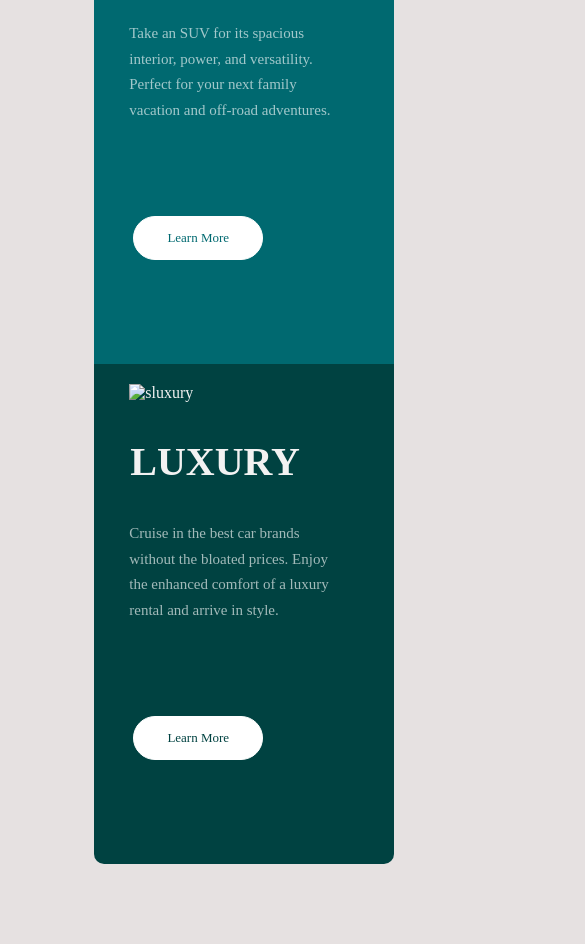
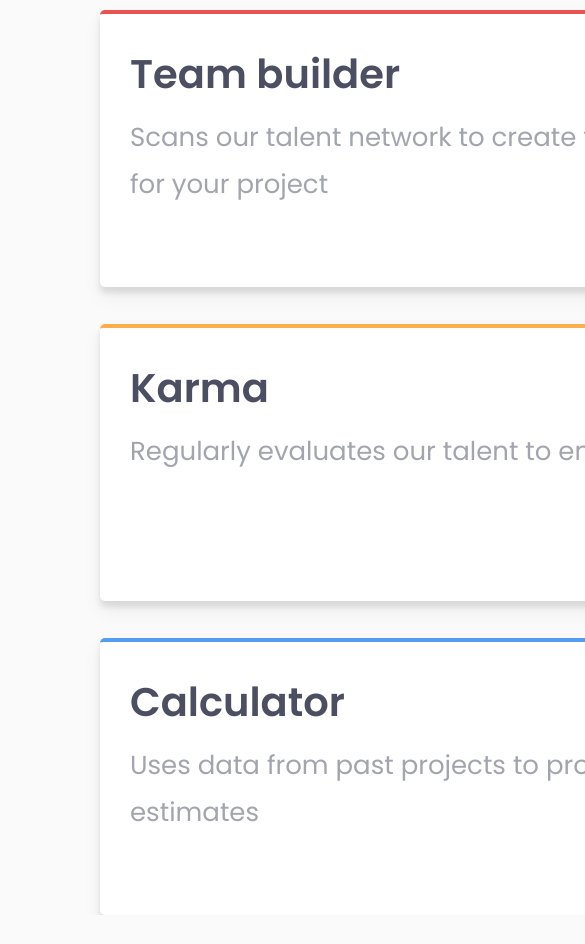
Before and after one commit to elianiubo/Four-card-feature-section, a plain HTML site: page index.html in a window 390 px wide. Shown: the part 700-1644 px from the top of the page, 585 px wide, since content can reach past the window. After the commit the page ends 1615 px from the top, so only its background shows below. Drawn offline with Linux system fonts and the light colour scheme; a web font is replaced by a local one.

Commit message:
Add files via upload

```diff
--- a/index.html
+++ b/index.html
@@ -1,39 +1,65 @@
 <!DOCTYPE html>
 <html lang="en">
 <head>
-    <meta charset="UTF-8">
-    <meta http-equiv="X-UA-Compatible" content="IE=edge">
-    <meta name="viewport" content="width=device-width, initial-scale=1.0">
-    <title>3 column</title>
-    <link rel="icon" type="image/png" href="favicon-32x32.png">
-    <link rel="stylesheet" href="styles.css">
-    <link rel="stylesheet" href="responsive.css">
+  <meta charset="UTF-8">
+  <meta name="viewport" content="width=device-width, initial-scale=1.0"> <!-- displays site properly based on user's device -->
+
+  <link rel="icon" type="image/png" sizes="32x32" href="./images/favicon-32x32.png">
+  <link rel="stylesheet" href="styles.css">
+ <!-- <link rel="stylesheet" href="responsive.css">-->
+  <link rel="preconnect" href="https://fonts.gstatic.com">
+<link href="https://fonts.googleapis.com/css2?family=Poppins:wght@200;400;600&display=swap" rel="stylesheet">
+
+  <title>Frontend Mentor | Four card feature section</title>
 </head>
 <body>
-    <div id="wrap-box">
-        <div id="sedans-box">
-            <img src="icon-sedans.svg" alt="sedans">
-            <h4>Sedans</h3>
-            <p> Choose a sedan for its affordability and excellent fuel economy. Ideal for cruising in the city
-                or on your next road trip.</p>
-                <a href="#">Learn More</a>
+  <div id="wrap">
+  <div id="head">
+  <h1 class="first-title">Reliable, efficient delivery </h1>
+    <h1 class="second-title"> Powered by Technology</h1>
+    <p class="subtitle"> Our Artificial Intelligence powered tools use millions of project data <br> points
+       to ensure that your project is successful</p></div>
+<div class="clearfix"></div>
+      <div id="containers">
+        <div class="supervisor">
+          <h2 class="h2-style">Supervisors</h2>
+          <p class="p-style">Monitors activity to identify project roadblocks</p>
+          <img class="img" src="images/icon-supervisor.svg" alt="supervisor">
         </div>
+        <div class="team-builder">
+          <h2 class="h2-style">Team builder</h2>
+          <p class="p-style">Scans our talent network to create the optimal team for your project</p>
+          <img class="img" src="images/icon-team-builder.svg" alt="team-builder">
+        </div>
+        <div class="clearfix"></div>
+        <div class="karma">
+          <h2 class="h2-style">Karma</h2>
+          <p class="p-style">Regularly evaluates our talent to ensure quality</p>
+          <img  class="img" src="images/icon-karma.svg" alt="karma">
+        </div>
+        <div class="calculator">
+          <h2 class="h2-style">Calculator</h2>
+          <p class="p-style">Uses data from past projects to provide better delivery estimates</p>
+          <img class="img"  src="images/icon-calculator.svg" alt="calculator">
+        </div>
+      </div>
+    </div>
+</div>
+<!--
+  Reliable, efficient delivery
+  Powered by Technology
 
-        <div id="suvs-box">
-            <img src="icon-suvs.svg" alt="suvs">
-            <h4>SUVs</h3>
-            <p> Take an SUV for its spacious interior, power, and versatility. Perfect for your next family vacation
-                and off-road adventures.</p>
-                <a href="#">Learn More</a>
-        </div>
+  Our Artificial Intelligence powered tools use millions of project data points
+  to ensure that your project is successful
 
-        <div id="luxury-box">
-            <img src="icon-luxury.svg" alt="sluxury">
-            <h4>Luxury</h3>
-            <p> Cruise in the best car brands without the bloated prices. Enjoy the enhanced comfort of a luxury
-                rental and arrive in style.</p>
-                <a href="#">Learn More</a>
-        </div>
-    </div>
-</body>
-</html>
+  Supervisor
+  Monitors activity to identify project roadblocks
+
+  Team Builder
+  Scans our talent network to create the optimal team for your project
+
+  Karma
+  Regularly evaluates our talent to ensure quality
+
+  Calculator
+  Uses data from past projects to provide better delivery estimates-->
--- a/styles.css
+++ b/styles.css
@@ -1,214 +1,306 @@
+
 *{
     margin: 0px;
     padding: 0px;
 }
 body{
-    /*max-width:1440px;*/
-    background:#e6e1e1;
+    background: hsl(0, 0%, 98%);
+    font-family: 'Poppins', sans-serif;
+    height: 0px auto;
+}
+/*.clearfix{
+    clear: both;
+    float: none;
+}*/
+
+/*Heading style*/
+#wrap{
+
+    width: 100%;
 }
 
-@font-face {
-    font-family: 'BigShoulders';
-   src: url('BigShouldersDisplay-Medium.ttf');
-   font-weight: 700;
+#head{
+    display: block;
+    width: 1250px;
+    margin: 0px auto;
+    text-align: center;
+    margin-bottom: 40px;
 }
-@font-face{
-    font-family:'LexendDeca';
-    src: url('LexendDeca-Regular.ttf');
-    font-weight: normal;
+
+.first-title{
+
+font-family: 'Poppins';
+font-size:  35px;
+font-weight:300;
+margin-top: 4%;
+color: hsl(234, 12%, 34%);
+
 }
-.clearfix{
-    clear: both;
+.second-title{
+    font-size:  35px;
+    color: hsl(234, 12%, 34%);
+    font-weight: 600;
 }
-#wrap-box{
-   /* max-width: 100%;
-    display: block;
-    position: absolute;
-    margin-left: 405px;
-    margin-top: 168px;*/
-    width: 100%;
+.subtitle{
+    font-weight: 400;
+    color: hsl(229, 6%, 66%);
+    margin-top: 1%;
+    line-height: 26px;
+}
+
+/*Containers style*/
+
+#containers{
+    background: white;
+    width: 1250px;
+    margin: 0% auto;
     display: flex;
-    flex-direction: row;
     justify-content: center;
-    position: relative;
-    top: 80px;
+    background:  hsl(0, 0%, 98%);
+
 
 
 }
-#sedans-box{
-    width: 300px;
-    height: 500px;
-    background: hsl(31, 77%, 52%);
-    float: left;
-    color:  hsl(0, 0%, 95%);
-    border-radius: 15px 0px 0px 15px;
-    /*border-radius: 50px / 15px;*/
-}
-#suvs-box{
-    width: 300px;
-    height: 500px;
-    background: hsl(184, 100%, 22%);
-    float: left;
-    color:  hsl(0, 0%, 95%);
+.supervisor{
+    background-color: white;
+    width: 280px;
+    padding: 30px;
+    margin: 15px;
+    height: 200px;
+    border-radius: 5px;
+    box-shadow: 0 10px 20px rgb(0 0 0 / 5%), 0 6px 6px rgb(0 0 0 / 10%);
+    position: relative;
+    overflow: hidden;
+    transform: translateY(50%);
+    border-top: 4px solid hsl(180, 62%, 55%);
+
 
 }
-#luxury-box{
-    width: 300px;
-    height: 500px;
-    background: hsl(179, 100%, 13%);
-    float: left;
-    color:  hsl(0, 0%, 95%);
-    border-radius: 0px 15px 15px 0px;
+.team-builder{
+    background-color: white;
+    width: 280px;
+    padding: 30px;
+    height: 200px;
+    margin: 15px;
+    border-radius: 5px;
+    box-shadow: 0 10px 20px rgb(0 0 0 / 5%), 0 6px 6px rgb(0 0 0 / 10%);
+    position: relative;
+    overflow: hidden;
+    border-top: solid 4px hsl(0, 78%, 62%);
+     }
+.karma{
+    background-color: white;
+    padding: 30px;
+    height: 200px;
+    width: 280px;
+    border-radius: 5px;
+    box-shadow: 0 10px 20px rgb(0 0 0 / 5%), 0 6px 6px rgb(0 0 0 / 10%);
+    position: absolute;
+    overflow: hidden;
+    margin: 310px;
+    border-top:  solid 4px  hsl(34, 97%, 64%);
 }
 
 
-div img{
-    margin-top: 20px;
-    margin-left:35px;
+.calculator{
+    background-color: white;
+    width: 280px;
+    padding: 30px;
+    height: 200px;
+    margin: 15px;
+    border-radius: 5px;
+    box-shadow: 0 10px 20px rgb(0 0 0 / 5%), 0 6px 6px rgb(0 0 0 / 10%);
+    position: relative;
+    overflow: hidden;
+    transform: translateY(50%);
+    border-top: solid 4px hsl(212, 86%, 64%);
 }
-div h4{
-    margin: 36px;
-    font-size: 50px;
-    font-family: 'BigShoulders';
-    text-transform: uppercase;
-    font-size: 40px;
+
+.h2-style{
+         font-size: 21px;
+         color: hsl(234, 12%, 34%);
 }
-div p{
-    margin:20px;
-    margin-bottom: -10px;
-    padding-left: 15px;
-    line-height: 1.7;
-    width: 70%;
-    font-size: 15px;
-    font-family: 'LexendDeca';
-    /*text-align: justify;*/
-    color: hsla(0, 0%, 100%, 0.637);
-    /*word-spacing: normal;*/
+
+.p-style{
+         font-size: 13px;
+         color: hsl(229, 6%, 66%);
+         margin-top: 10px;
+         line-height: 1.8;
+}
+.img{
+         float: right;
+         width: 71px;
+         margin-top: 49px;
+ }
+
+ /*Responsive*/
+@media(max-width:1142px){
+
+    #containers{
+          width: 1000px;
+          position: relative;
+          display: block;
+          margin: 0px auto;
 
       }
-div a{
-    display: block;
-   margin-top: 103px;
-   background: white;
-   padding: 13px;
-   width: 102px;
-   text-align: center;
-   font-size: 13px;
-   font-family: 'LexendDeca';
-   border-radius: 28px;
-   margin-left: 39px;
-   border: 1px white solid;
-   text-decoration: none;
+      .supervisor{
+          width: 40%;
+          transform: none;
+          position: relative;
+          overflow: visible;
       }
+      .team-builder{
+          width: 40%;
+          float: right;
+          overflow: visible;
+      }
+      .supervisor, .team-builder{
+          display: inline-block;
+      }
+      .karma, .calculator{
+          display: inline-block;
+      }
+      .karma{
+          width: 40%;
 
-#sedans-box > a{
-color: hsl(31, 77%, 52%);
+          position: relative;
+          margin:  0px auto;
+          float: left;
+          overflow: visible;
+
       }
-#suvs-box > a{
-color:hsl(184, 100%, 22%);
+      .calculator{
+          width: 40%;
+          transform:none;
+          position:relative;
+          float: right;
+          overflow: visible;
+
+
       }
-#luxury-box > a{
-    color:  hsl(179, 100%, 13%);
+      #containers, .supervisor,  .team-builder, .karma, .calculator{
+          margin: 35px -99px 0px 50px;
       }
+  }
+  @media(max-width:968px){
+      #head{
+          width: 900px;
 
-#sedans-box > a:hover{
-    border: 2px white solid;
-    background: hsl(31, 77%, 52%);
-    color:hsla(0, 0%, 100%, 0.637);
       }
-#suvs-box > a:hover{
-    border: 2px white solid;
-    background:hsl(184, 100%, 22%);
-    color:hsla(0, 0%, 100%, 0.637);
+      .first-title{
+          font-size:  40px;
       }
-#luxury-box > a:hover{
-    border: 2px white solid;
-    background: hsl(179, 100%, 13%);
-   color: hsla(0, 0%, 100%, 0.637);
+      .second-title{
+          font-size:  40px;
+
+      }
+      .subtitle{
+          font-size: 20px;
+          line-height: 40px;
+      }
+      #containers{
+          width: 900px
+
+
+      }
+      .supervisor{
+          width: 30%;
+
+      }
+      .team-builder{
+          width: 30%;
 
       }
 
-@media(max-width:936px) {
+      .karma{
+          width: 30%;
 
-    body{
-
-        height: 1400px;
-        display: grid;
-        place-content: center;
-        padding: 5rem 2rem;
-    }
-    #wrap-box{
-        display: grid;
-        place-content: center;
-        padding: 5rem 2rem;
-        margin-top: -142px;
-        margin-left: -9%;
-        position: relative;
-        margin-bottom: -50px;
 
 
       }
-    #sedans-box{
-        width: 300px;
-        height: 500px;
-        background: hsl(31, 77%, 52%);
-        color:  hsl(0, 0%, 95%);
-        border-radius: 10px 10px 0px 0px;
+      .calculator{
+          width: 30%;
+
       }
-    #suvs-box{
-        width: 300px;
-        height: 500px;
-        background: hsl(184, 100%, 22%);
-        color:  hsl(0, 0%, 95%);
-        border-radius: none;
+      #containers, .supervisor,  .team-builder, .karma, .calculator{
+          margin: 37px 70px 0px 50px
       }
-    #luxury-box{
-        width: 300px;
-        height: 500px;
-        background: hsl(179, 100%, 13%);
-        color:  hsl(0, 0%, 95%);
-        border-radius: 0px 0px 10px 10px;
+      .h2-style{
+          font-size: 23px;
       }
+      .p-style{
+          font-size: 15px;
+      }
+      .img{
+          width: 54px;
+          margin-top: 42px;
            }
 
-@media(max-width:400px){
-    body{
-        width: 375px;
-        height: 1400px;
-        display: grid;
-        place-content: center;
-        padding: 5rem 2rem;
   }
-    #wrap-box{
-        display: grid;
-        place-content: center;
-        padding: 5rem 2rem;
-        margin-top: -142px;
-        margin-left: -2%;
-        position: relative;
-        margin-bottom: -50px;
+
+  @media(max-width:522px){
+      #head{
+          width: 936px;
+          text-align: center;
+
+      }
+      .first-title{
+          font-size:  58px;
+      }
+      .second-title{
+          font-size:  58px;
+
+      }
+      .subtitle{
+          font-size: 25px;
+          line-height: 40px;
+          margin-top:28px;
+      }
+      #containers{
+          display: flex;
+          flex-direction:column;
+          align-items: center;
+          margin-top: 28px;
+      }
+      .supervisor{
+          width: 80%;
+          height:213px;
+
+      }
+      .team-builder{
+          width: 80%;
+          height:213px;
+
+      }
+
+      .karma{
+          width: 80%;
+          height:213px;
+
 
 
       }
-    #sedans-box{
-        width: 300px;
-        height: 500px;
-        background: hsl(31, 77%, 52%);
-        color:  hsl(0, 0%, 95%);
-        border-radius: 10px 10px 0px 0px;
+      .calculator{
+          width: 80%;
+          height:213px;
+
       }
-    #suvs-box{
-     width: 300px;
-     height: 500px;
-    background: hsl(184, 100%, 22%);
-    color:  hsl(0, 0%, 95%);
-    border-radius: none;
+      .h2-style{
+          font-size: 40px;
       }
-    #luxury-box{
-    width: 300px;
-    height: 500px;
-    background: hsl(179, 100%, 13%);
-    color:  hsl(0, 0%, 95%);
-    border-radius: 0px 0px 10px 10px;
+      .p-style{
+          font-size: 26px;
       }
+      .img{
+          width: 83px;
+          margin-top: 10px;
            }
+   .team-builder .img{
+    margin-top: -26px;
+
+   }
+   .calculator .img{
+       margin-top: -23px;
+   }
+
+  }
```
Lines whose indentation alone changed are shown as unchanged.
